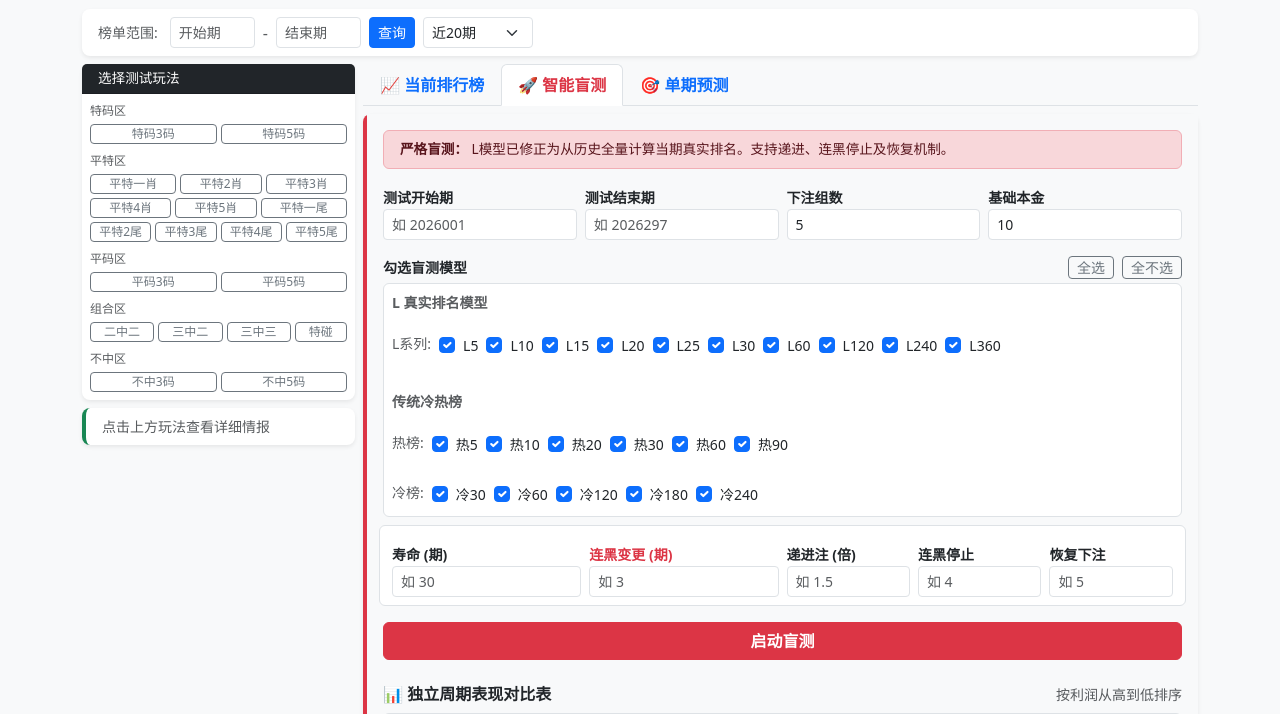
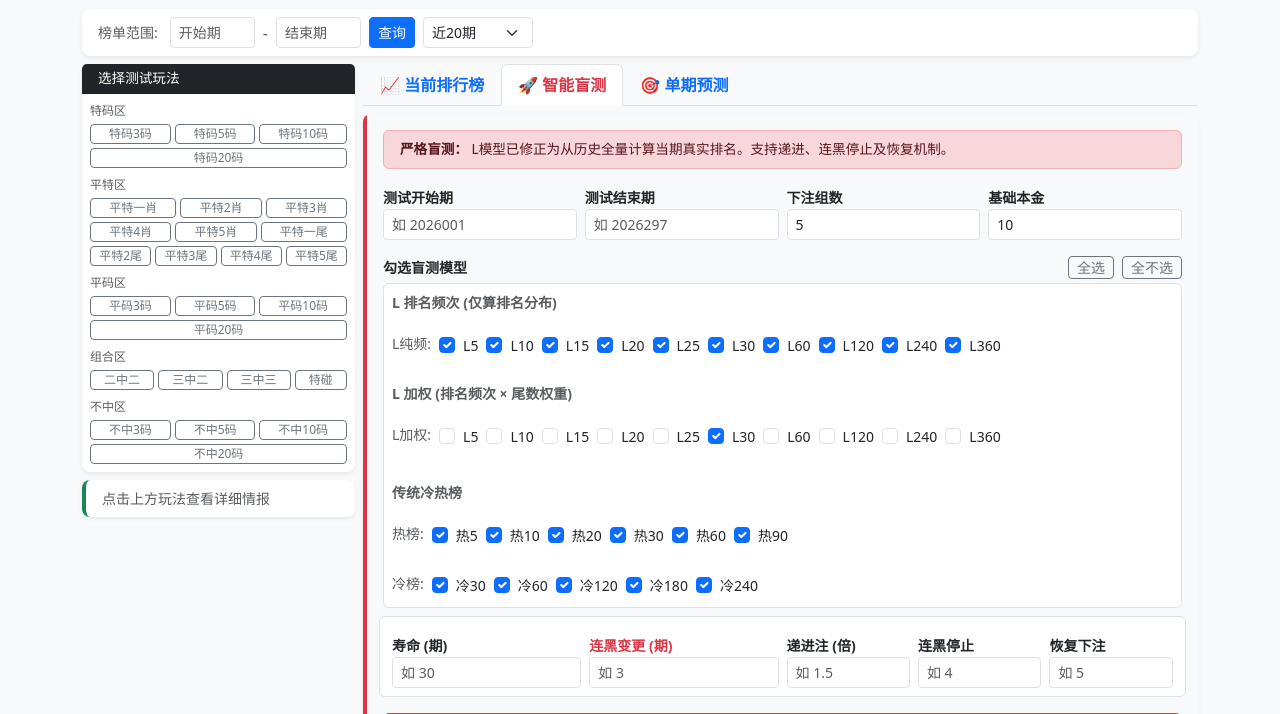
Before and after one commit to thomas168tg-design/LHC, a Flask app: template templates/pingte/rank.html in a window 1280 px wide, after a click on "🚀 智能盲测". Shown: the part 132-846 px from the top of the page. Run offline with Flask 3, Linux system fonts and the light colour scheme; the template is opened without the code that fills it, so the values that code supplies are empty.

```diff
--- a/templates/pingte/rank.html
+++ b/templates/pingte/rank.html
@@ -47,6 +47,8 @@
                     <div class="d-flex flex-wrap gap-1">
                         <button class="btn btn-outline-secondary btn-sm rank-btn flex-fill py-0" style="font-size: 0.75rem;" onclick="fetchRank('特码3码', 'special', 3)">特码3码</button>
                         <button class="btn btn-outline-secondary btn-sm rank-btn flex-fill py-0" style="font-size: 0.75rem;" onclick="fetchRank('特码5码', 'special', 5)">特码5码</button>
+                        <button class="btn btn-outline-secondary btn-sm rank-btn flex-fill py-0" style="font-size: 0.75rem;" onclick="fetchRank('特码10码', 'special', 10)">特码10码</button>
+                        <button class="btn btn-outline-secondary btn-sm rank-btn flex-fill py-0" style="font-size: 0.75rem;" onclick="fetchRank('特码20码', 'special', 20)">特码20码</button>
                     </div>
                 </div>
                 <div class="mb-2">
@@ -70,6 +72,8 @@
                     <div class="d-flex flex-wrap gap-1">
                         <button class="btn btn-outline-secondary btn-sm rank-btn flex-fill py-0" style="font-size: 0.75rem;" onclick="fetchRank('平码3码', 'normal', 3)">平码3码</button>
                         <button class="btn btn-outline-secondary btn-sm rank-btn flex-fill py-0" style="font-size: 0.75rem;" onclick="fetchRank('平码5码', 'normal', 5)">平码5码</button>
+                        <button class="btn btn-outline-secondary btn-sm rank-btn flex-fill py-0" style="font-size: 0.75rem;" onclick="fetchRank('平码10码', 'normal', 10)">平码10码</button>
+                        <button class="btn btn-outline-secondary btn-sm rank-btn flex-fill py-0" style="font-size: 0.75rem;" onclick="fetchRank('平码20码', 'normal', 20)">平码20码</button>
                     </div>
                 </div>
                 <div class="mb-2">
@@ -86,6 +90,8 @@
                     <div class="d-flex flex-wrap gap-1">
                         <button class="btn btn-outline-secondary btn-sm rank-btn flex-fill py-0" style="font-size: 0.75rem;" onclick="fetchRank('不中3码', 'bu3', 10)">不中3码</button>
                         <button class="btn btn-outline-secondary btn-sm rank-btn flex-fill py-0" style="font-size: 0.75rem;" onclick="fetchRank('不中5码', 'bu5', 10)">不中5码</button>
+                        <button class="btn btn-outline-secondary btn-sm rank-btn flex-fill py-0" style="font-size: 0.75rem;" onclick="fetchRank('不中10码', 'bu10', 10)">不中10码</button>
+                        <button class="btn btn-outline-secondary btn-sm rank-btn flex-fill py-0" style="font-size: 0.75rem;" onclick="fetchRank('不中20码', 'bu20', 10)">不中20码</button>
                     </div>
                 </div>
             </div>
@@ -164,9 +170,9 @@
                                 </div>
                             </div>
                             <div class="d-flex flex-wrap gap-3 border rounded p-2 bg-white">
-                                <div class="w-100 text-muted small mb-1 fw-bold text-danger">L 真实排名模型</div>
+                                <div class="w-100 text-muted small mb-1 fw-bold text-danger">L 排名频次 (仅算排名分布)</div>
                                 <div class="d-flex flex-wrap gap-2 w-100 mb-2">
-                                    <span class="text-muted small">L系列:</span>
+                                    <span class="text-muted small">L纯频:</span>
                                     <div class="form-check"><input class="form-check-input model-cb" type="checkbox" value="L_5" checked><label class="form-check-label small">L5</label></div>
                                     <div class="form-check"><input class="form-check-input model-cb" type="checkbox" value="L_10" checked><label class="form-check-label small">L10</label></div>
                                     <div class="form-check"><input class="form-check-input model-cb" type="checkbox" value="L_15" checked><label class="form-check-label small">L15</label></div>
@@ -177,6 +183,21 @@
                                     <div class="form-check"><input class="form-check-input model-cb" type="checkbox" value="L_120" checked><label class="form-check-label small">L120</label></div>
                                     <div class="form-check"><input class="form-check-input model-cb" type="checkbox" value="L_240" checked><label class="form-check-label small">L240</label></div>
                                     <div class="form-check"><input class="form-check-input model-cb" type="checkbox" value="L_360" checked><label class="form-check-label small">L360</label></div>
+                                </div>
+
+                                <div class="w-100 text-muted small mb-1 fw-bold text-danger">L 加权 (排名频次 × 尾数权重)</div>
+                                <div class="d-flex flex-wrap gap-2 w-100 mb-2">
+                                    <span class="text-muted small">L加权:</span>
+                                    <div class="form-check"><input class="form-check-input model-cb" type="checkbox" value="L_W_5"><label class="form-check-label small">L5</label></div>
+                                    <div class="form-check"><input class="form-check-input model-cb" type="checkbox" value="L_W_10"><label class="form-check-label small">L10</label></div>
+                                    <div class="form-check"><input class="form-check-input model-cb" type="checkbox" value="L_W_15"><label class="form-check-label small">L15</label></div>
+                                    <div class="form-check"><input class="form-check-input model-cb" type="checkbox" value="L_W_20"><label class="form-check-label small">L20</label></div>
+                                    <div class="form-check"><input class="form-check-input model-cb" type="checkbox" value="L_W_25"><label class="form-check-label small">L25</label></div>
+                                    <div class="form-check"><input class="form-check-input model-cb" type="checkbox" value="L_W_30" checked><label class="form-check-label small">L30</label></div>
+                                    <div class="form-check"><input class="form-check-input model-cb" type="checkbox" value="L_W_60"><label class="form-check-label small">L60</label></div>
+                                    <div class="form-check"><input class="form-check-input model-cb" type="checkbox" value="L_W_120"><label class="form-check-label small">L120</label></div>
+                                    <div class="form-check"><input class="form-check-input model-cb" type="checkbox" value="L_W_240"><label class="form-check-label small">L240</label></div>
+                                    <div class="form-check"><input class="form-check-input model-cb" type="checkbox" value="L_W_360"><label class="form-check-label small">L360</label></div>
                                 </div>
 
                                 <div class="w-100 text-muted small mb-1 mt-2 fw-bold text-primary">传统冷热榜</div>
@@ -262,14 +283,14 @@
                     <div class="card-body p-4">
                         <h5 class="fw-bold mb-3">🎯 单期预测生成器</h5>
                         <div class="row g-3 align-items-end mb-4">
-                            <div class="col-md-4">
+                            <div class="col-md-3">
                                 <label class="fw-bold small mb-1">预测期数</label>
-                                <input type="text" id="pred-issue" class="form-control" placeholder="如 2026260 (留空则预测下一期)">
+                                <input type="text" id="pred-issue" class="form-control" placeholder="如 2026260">
                             </div>
-                            <div class="col-md-4">
+                            <div class="col-md-3">
                                 <label class="fw-bold small mb-1">使用模型</label>
                                 <select id="pred-cycle" class="form-select">
-                                    <optgroup label="L 真实排名">
+                                    <optgroup label="L 纯频排名">
                                         <option value="L_5">L5</option>
                                         <option value="L_10">L10</option>
                                         <option value="L_15">L15</option>
@@ -280,6 +301,18 @@
                                         <option value="L_120">L120</option>
                                         <option value="L_240">L240</option>
                                         <option value="L_360">L360</option>
+                                    </optgroup>
+                                    <optgroup label="L 加权排名">
+                                        <option value="L_W_5">L5_加</option>
+                                        <option value="L_W_10">L10_加</option>
+                                        <option value="L_W_15">L15_加</option>
+                                        <option value="L_W_20">L20_加</option>
+                                        <option value="L_W_25">L25_加</option>
+                                        <option value="L_W_30">L30_加</option>
+                                        <option value="L_W_60">L60_加</option>
+                                        <option value="L_W_120">L120_加</option>
+                                        <option value="L_W_240">L240_加</option>
+                                        <option value="L_W_360">L360_加</option>
                                     </optgroup>
                                     <optgroup label="传统周期">
                                         <option value="hot_5">热5</option>
@@ -294,6 +327,16 @@
                                         <option value="cold_180">冷180</option>
                                         <option value="cold_240">冷240</option>
                                     </optgroup>
+                                </select>
+                            </div>
+                            <div class="col-md-2">
+                                <label class="fw-bold small mb-1">推荐数量</label>
+                                <select id="pred-count" class="form-select">
+                                    <option value="default">按默认玩法出</option>
+                                    <option value="10">前10个</option>
+                                    <option value="20">前20个</option>
+                                    <option value="50">前50个</option>
+                                    <option value="100">前100个</option>
                                 </select>
                             </div>
                             <div class="col-md-2">
@@ -370,7 +413,9 @@ const PLAY_RULES = {
     'sanzhongsan': { name: '三中三', odds: '600.0', suggest: '20组+' },
     'tepeng': { name: '特碰', odds: '120.0', suggest: '10组+' },
     'bu3': { name: '不中3码', odds: '1.5', suggest: '1组' },
-    'bu5': { name: '不中5码', odds: '2.0', suggest: '1组' }
+    'bu5': { name: '不中5码', odds: '2.0', suggest: '1组' },
+    'bu10': { name: '不中10码', odds: '5.0', suggest: '1组' },
+    'bu20': { name: '不中20码', odds: '20.0', suggest: '1组' }
 };
 
 function getCombinations(arr, size) {
@@ -401,7 +446,8 @@ function getZodiac(num, yz) {
     return order[(idx - (num - 1) % 12 + 12) % 12];
 }
 
-function calcLModel(historyData, windowSize, limit) {
+// 核心计算：L系列频次与加权
+function calcLModel(historyData, windowSize, limit, isWeighted = false) {
     let lastPos = {};
     for(let i=0; i<historyData.length; i++) {
         let nums = historyData[i].nums;
@@ -463,8 +509,12 @@ function calcLModel(historyData, windowSize, limit) {
     let numScores = {};
     for(let n=1; n<=49; n++) {
         let base = rankFreq[currentRankMap[n]] || 0;
-        let w = getTailWeight(tailOmissions[n % 10]);
-        numScores[n] = base * w;
+        if (isWeighted) {
+            let w = getTailWeight(tailOmissions[n % 10]);
+            numScores[n] = base * w;
+        } else {
+            numScores[n] = base;
+        }
     }
 
     let agg = {};
@@ -481,7 +531,6 @@ function calcLModel(historyData, windowSize, limit) {
 
     let keys = Object.keys(agg).sort((a,b) => agg[b] - agg[a]);
 
-    // 生成组合
     if (currentActiveType === 'zodiac2') return getCombinations(keys.slice(0, 6), 2).map(c=>c.join('-')).slice(0, limit);
     if (currentActiveType === 'zodiac3') return getCombinations(keys.slice(0, 6), 3).map(c=>c.join('-')).slice(0, limit);
     if (currentActiveType === 'zodiac4') return getCombinations(keys.slice(0, 6), 4).map(c=>c.join('-')).slice(0, limit);
@@ -548,9 +597,12 @@ function calcBaseRank(dataSet, type, limit, isHot = true) {
 }
 
 function calcRankData(historyData, modelType, limit) {
-    if (modelType.startsWith('L_')) {
-        let windowSize = parseInt(modelType.split('_')[1]);
-        return calcLModel(historyData, windowSize, limit);
+    if (modelType.startsWith('L_W_')) {
+        let windowSize = parseInt(modelType.replace('L_W_', ''));
+        return calcLModel(historyData, windowSize, limit, true);
+    } else if (modelType.startsWith('L_')) {
+        let windowSize = parseInt(modelType.replace('L_', ''));
+        return calcLModel(historyData, windowSize, limit, false);
     } else {
         let windowSize = parseInt(modelType.split('_')[1]);
         let dataSet = historyData.slice(Math.max(0, historyData.length - windowSize));
@@ -577,7 +629,7 @@ function checkHitAndGetOdds(type, el, d) {
     else if (type === 'erzhonger' || type === 'sanzhongsan') { let targetArr = nums.slice(0,6); if (el.split('-').every(num => targetArr.includes(Number(num)))) { isHit = true; hitElements = el.split('-'); } odds = type === 'erzhonger' ? 60.0 : 600.0; }
     else if (type === 'sanzhonger') { let targetArr = nums.slice(0,6); let matchCount = el.split('-').filter(num => targetArr.includes(Number(num))).length; if (matchCount >= 2) { isHit = true; hitElements = el.split('-'); odds = matchCount === 3 ? 60.0 : 20.0; } }
     else if (type === 'tepeng') { if (el.split('-').every(num => nums.includes(Number(num)))) { isHit = true; hitElements = el.split('-'); } odds = 120.0; }
-    else if (type.startsWith('bu')) { let coldNums = el.split('-').map(Number); if (coldNums.filter(n => nums.includes(n)).length === 0) { isHit = true; hitElements.push(el); } odds = {'bu3':1.5,'bu5':2.0}[type] || 2.0; }
+    else if (type.startsWith('bu')) { let coldNums = el.split('-').map(Number); if (coldNums.filter(n => nums.includes(n)).length === 0) { isHit = true; hitElements.push(el); } odds = {'bu3':1.5,'bu5':2.0,'bu10':5.0,'bu20':20.0}[type] || 2.0; }
     return { isHit, odds, hitElements };
 }
 
@@ -608,7 +660,7 @@ function fetchRank(title, type, n) {
             if (type === 'zodiac2' || type === 'zodiac3' || type === 'zodiac4' || type === 'zodiac5') displayName = el.split('-').join('+') + '肖';
             if (type === 'tail2' || type === 'tail3' || type === 'tail4' || type === 'tail5') displayName = el.split('-').join('+') + '尾';
             if (type === 'special' || type === 'normal') displayName = el + '号';
-            if (type === 'bu3' || type === 'bu5') displayName = '不中: ' + el;
+            if (type === 'bu3' || type === 'bu5' || type === 'bu10' || type === 'bu20') displayName = '不中: ' + el;
             return { element: el, displayName, count: Math.floor(hits), ratio: (hits/rawDraws.length*100).toFixed(1), sHtml, details };
         });
 
@@ -748,8 +800,8 @@ function runDynamicBlindTest() {
             let invested = r.bets * nGroups * baseAmt;
             let rowClass = idx === 0 ? 'table-success' : '';
             // 解析名称和周期
-            let modelName = r.name.split('_')[0] === 'L' ? 'L' : r.name.split('_')[0];
-            let cycle = r.name.split('_')[1];
+            let modelName = r.name.split('_')[0] === 'L' ? (r.name.startsWith('L_W') ? 'L_加权' : 'L_纯频') : r.name.split('_')[0];
+            let cycle = r.name.split('_').pop();
             tbody.innerHTML += `
                 <tr class="${rowClass}">
                     <td class="fw-bold">${modelName}</td>
@@ -902,6 +954,10 @@ function runPredict() {
     if(!currentActiveType) { alert("请先在左侧选择一种玩法！"); return; }
     let targetIssue = document.getElementById('pred-issue').value.trim();
     let model = document.getElementById('pred-cycle').value;
+    let predCount = document.getElementById('pred-count').value;
+
+    let limit = currentActiveN;
+    if (predCount !== 'default') limit = parseInt(predCount);
 
     let endIdx = allDraws.length;
     if (targetIssue) {
@@ -910,7 +966,7 @@ function runPredict() {
     }
 
     let historyData = allDraws.slice(0, endIdx);
-    let topEls = calcRankData(historyData, model, currentActiveN);
+    let topEls = calcRankData(historyData, model, limit);
 
     let html = `<div class="text-start">
         <h6 class="fw-bold mb-3">🔮 ${targetIssue || '下一期'} 预测推荐 (玩法: ${currentActiveName} | 模型: ${model})</h6>
```
Also changed, not shown: blueprints/pingte.py (+1 -8 lines), templates/pingte/betting.html (+7 -7 lines).
